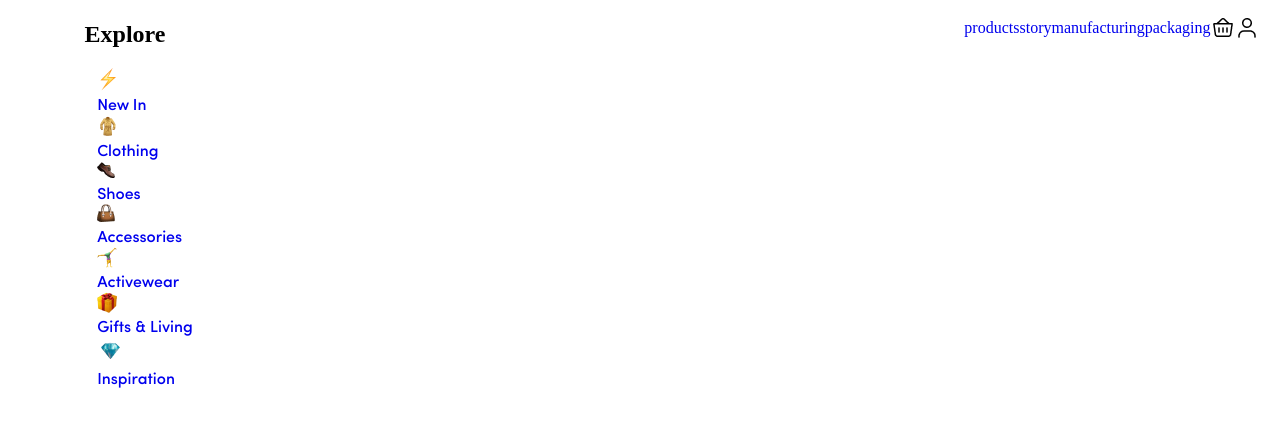
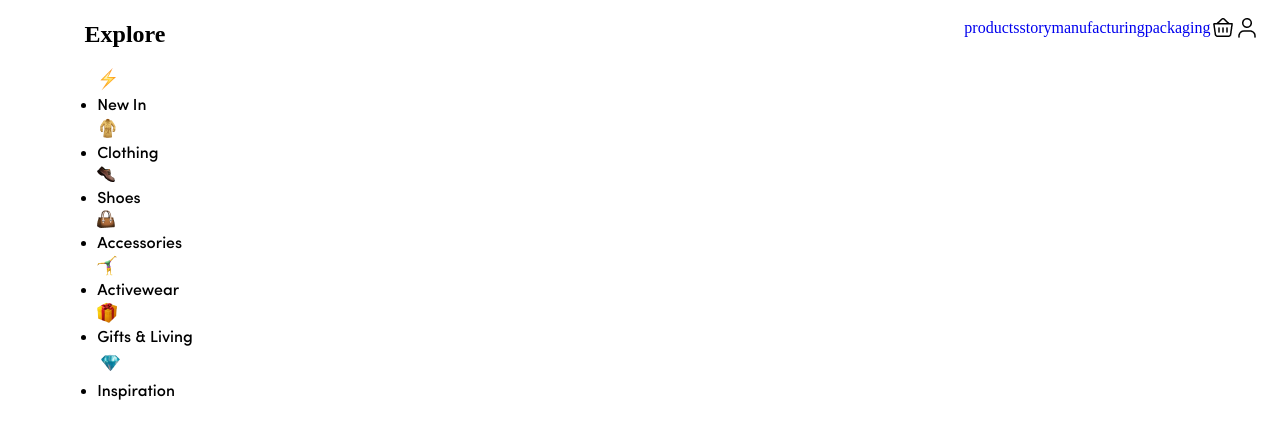
Before and after one commit to KattarinaOsadchenko/hw_14, a plain HTML site: page index.html in a window 1280 px wide. Drawn offline with Linux system fonts and the light colour scheme; files whose address does not match are found by name.

Commit message:
init new

```diff
--- a/css/style.css
+++ b/css/style.css
@@ -53,10 +53,7 @@ header {
     position: relative;
     padding-left: 37px;
 }
-.header__menu nav{
-    height: 75px;
-    margin-left: var(--aside-width);
-}
+
 .aside__menu {
     position: absolute;
     width: var(--aside-width);
@@ -66,21 +63,24 @@ header {
     display: inline-flex;
     flex-direction: column;
     align-items: center;
+}
+.aside__menu-list a{
+    color: #000;
+    font-family: 'Sofia Pro', sans-serif ;
+    font-size: 16px;
+    font-weight: 400;
+}
 
-}
-.aside__menu-list ul{
-    list-style: none;
-    color: #000;
-    font-family: 'Sofia Pro';
-    font-size: 16px;
-    font-weight: 400;=
-
+.header__menu nav{
+    height: 75px;
+    margin-left: var(--aside-width);
 }
 .header__menu-list ul{
     list-style: none;
     display: flex;
     justify-content: right;
 }
+
 main{
     margin-left: var(--aside-width);
 }
```
